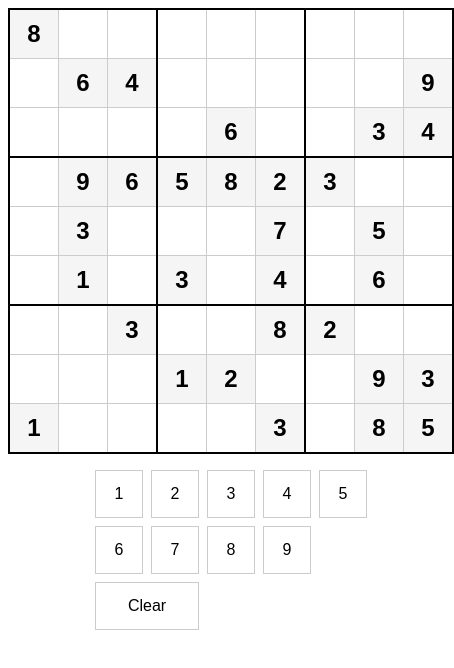
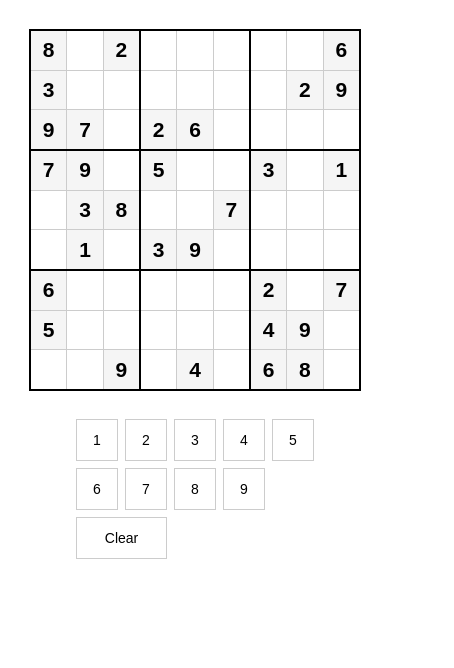
Before and after one commit to kk3418/games, a website built with Vite: page index.html in a window 390 px wide. Shown: the whole page, 454 px wide, since content can reach past the window. Built offline with nearby package versions, Linux system fonts and the light colour scheme.

Commit message:
improve layout & feat store puzzle and input value

```diff
--- a/src/generateSudoku.ts
+++ b/src/generateSudoku.ts
@@ -1,6 +1,14 @@
 import shuffleArray from '@/shuffleArray'
 import generateEmptyIndex from '@/generateEmptyIndex'
 import { clone2DArray } from '@/copyUtilities'
+
+function generateSudoku () {
+  const puzzleStorage = JSON.parse(localStorage.getItem('puzzle') ?? '[]')
+  const boardStorage = JSON.parse(localStorage.getItem('board') ?? '[]')
+
+  if (puzzleStorage.length > 0 && boardStorage.length > 0) {
+    return { puzzle: puzzleStorage, board: boardStorage }
+  }
 
   const rows = Array.from({ length: 9 }, () => Array.from({ length: 9 }, () => false))
   const cols = Array.from({ length: 9 }, () => Array.from({ length: 9 }, () => false))
@@ -115,6 +123,10 @@ do {
   } while (solution !== 1)
   console.timeEnd('check solution')
 
-console.log('Board: ', board)
+  localStorage.setItem('board', JSON.stringify(board))
+  localStorage.setItem('puzzle', JSON.stringify(puzzle))
 
-export { puzzle }
+  return { puzzle, board }
+}
+
+export default generateSudoku
--- a/src/main.ts
+++ b/src/main.ts
@@ -1,5 +1,7 @@
-import { puzzle } from '@/generateSudoku'
+import generateSudoku from '@/generateSudoku'
 import '@/style.css'
+
+const { puzzle } = generateSudoku()
 
 const mainDiv = document.getElementById("main")
 
@@ -17,6 +19,14 @@ function setCellValue(input: HTMLInputElement, value: string): void {
   input.focus()
 }
 
+function setInputToStorage(inputValue: string, row: number, col: number): void {
+  localStorage.setItem(`input-${row}-${col}`, inputValue)
+}
+
+function getInputFromStorage(row: number, col: number): string {
+  return localStorage.getItem(`input-${row}-${col}`) ?? ''
+}
+
 function createKeypad(): HTMLDivElement {
   const keypad = document.createElement('div')
   keypad.className = 'keypad'
@@ -29,6 +39,7 @@ function createKeypad(): HTMLDivElement {
     btn.addEventListener('click', () => {
       if (!activeCellInput) return
       setCellValue(activeCellInput, String(n))
+      setInputToStorage(String(n), Number(activeCellInput.dataset.row), Number(activeCellInput.dataset.col))
     })
     keypad.appendChild(btn)
   }
@@ -40,13 +51,14 @@ function createKeypad(): HTMLDivElement {
   clearBtn.addEventListener('click', () => {
     if (!activeCellInput) return
     setCellValue(activeCellInput, '')
+      setInputToStorage('', Number(activeCellInput.dataset.row), Number(activeCellInput.dataset.col))
   })
   keypad.appendChild(clearBtn)
 
   return keypad
 }
 
-function createSudokuTable(board: number[][]): HTMLTableElement {
+function createSudokuTable(puzzle: number[][]): HTMLTableElement {
   const table = document.createElement('table')
   table.className = 'sudoku'
 
@@ -63,12 +75,15 @@ function createSudokuTable(board: number[][]): HTMLTableElement {
       input.inputMode = 'numeric'
       input.maxLength = 1
 
-      const value = board?.[r]?.[c] ?? 0
+      const value = puzzle?.[r]?.[c] ?? 0
       input.value = value === 0 ? '' : String(value)
       if (value !== 0) {
         input.disabled = true
         td.classList.add('given')
       } else {
+        if (getInputFromStorage(r, c)) {
+          input.value = getInputFromStorage(r, c)
+        }
         input.addEventListener('focus', () => {
           activeCellInput = input
         })
@@ -101,12 +116,16 @@ function createSudokuTable(board: number[][]): HTMLTableElement {
           if (e.key === '0') {
             e.preventDefault()
             setCellValue(input, '')
+            setInputToStorage('', r, c)
             return
           }
 
           if (e.key.length === 1) {
-            if (e.key >= '1' && e.key <= '9') return
-            e.preventDefault()
+            if (e.key >= '1' && e.key <= '9') {
+              e.preventDefault()
+              setCellValue(input, e.key)
+              setInputToStorage(e.key, r, c)
+            }
           }
         })
       }
@@ -123,12 +142,19 @@ function createSudokuTable(board: number[][]): HTMLTableElement {
   return table
 }
 
-
 if (mainDiv) {
   const container = document.createElement('div')
   container.className = 'container'
 
-  container.appendChild(createSudokuTable(puzzle))
-  container.appendChild(createKeypad())
+  const sudokuWrap = document.createElement('div')
+  sudokuWrap.className = 'sudoku-wrap'
+  sudokuWrap.appendChild(createSudokuTable(puzzle))
+
+  const controlsWrap = document.createElement('div')
+  controlsWrap.className = 'controls'
+  controlsWrap.appendChild(createKeypad())
+
+  container.appendChild(sudokuWrap)
+  container.appendChild(controlsWrap)
   mainDiv.replaceChildren(container)
 }
--- a/src/style.css
+++ b/src/style.css
@@ -1,6 +1,55 @@
+:root {
+  --cell-size: 3rem;
+}
+
 .container {
-  width: max-content;
-  margin: auto;
+  width: 100%;
+  box-sizing: border-box;
+  padding: 1.5rem;
+  display: grid;
+  grid-template-columns: 1fr auto 1fr;
+  column-gap: 1.5rem;
+  align-items: start;
+}
+
+.sudoku-wrap {
+  grid-column: 2;
+  justify-self: center;
+}
+
+.controls {
+  grid-column: 3;
+  justify-self: start;
+}
+
+.container.controls-left .controls {
+  grid-column: 1;
+  justify-self: end;
+}
+
+@media (max-width: 768px) {
+  :root {
+    font-size: 14px;
+    --cell-size: clamp(2.2rem, calc((100vw - 3rem) / 9), 3rem);
+  }
+
+  .container {
+    grid-template-columns: 1fr;
+    grid-template-rows: auto auto;
+    justify-items: center;
+  }
+
+  .sudoku-wrap {
+    grid-column: 1;
+    grid-row: 1;
+  }
+
+  .controls {
+    margin-top: 1rem;
+    grid-column: 1;
+    grid-row: 2;
+    justify-self: center;
+  }
 }
 
 .sudoku {
@@ -9,10 +58,10 @@
   border: 2px solid #000;
 }
 
-.sudoku td {
+.sudoku td.cell {
   border: 1px solid #ccc;
-  width: 3rem;
-  height: 3rem;
+  width: var(--cell-size);
+  height: var(--cell-size);
   padding: 0;
   text-align: center;
   vertical-align: middle;
@@ -26,12 +75,6 @@
   border-right: 2px solid #000;
 }
 
-.cell {
-  width: 3rem;
-  height: 3rem;
-  padding: 0;
-}
-
 .cell-input {
   width: 100%;
   height: 100%;
@@ -43,7 +86,7 @@
   background: transparent;
   text-align: center;
   font-size: 1.5rem;
-  line-height: 3rem;
+  line-height: var(--cell-size);
   outline: none;
 }
 
```
Lines whose indentation alone changed are shown as unchanged.
